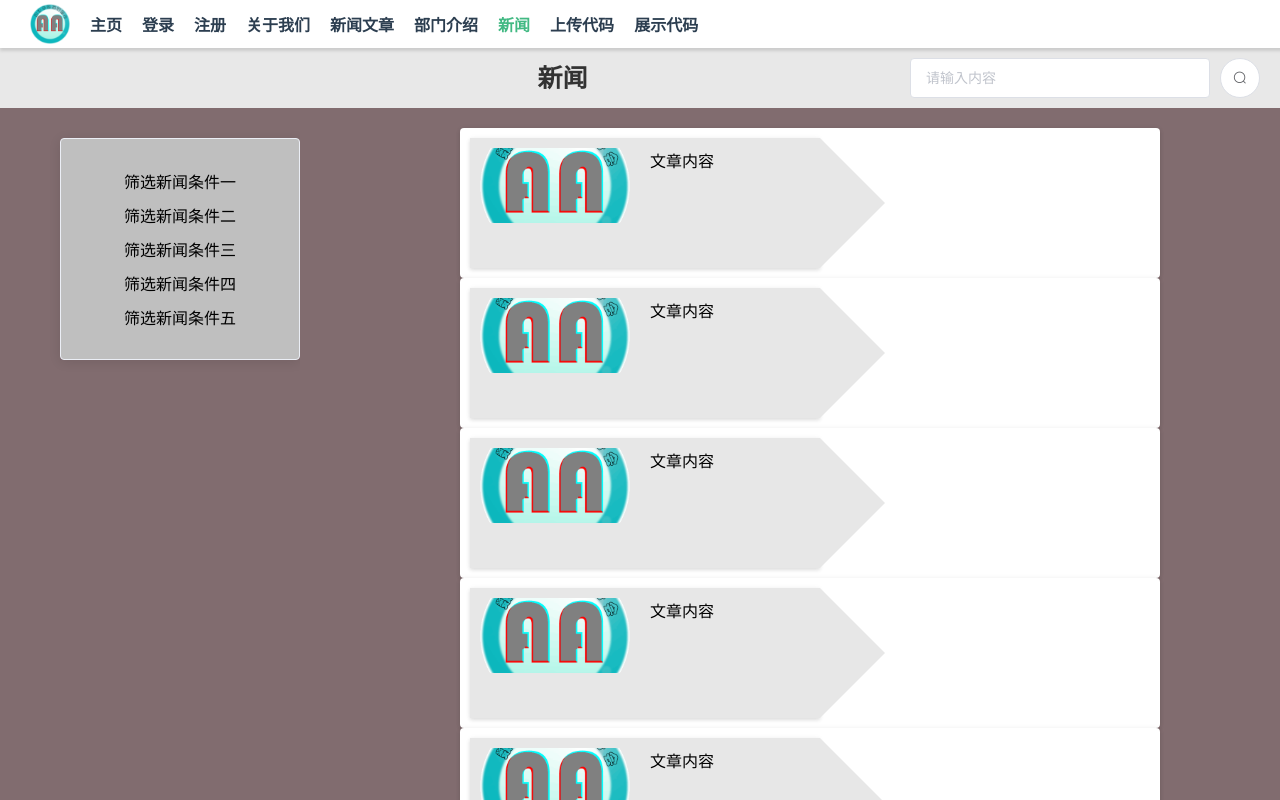
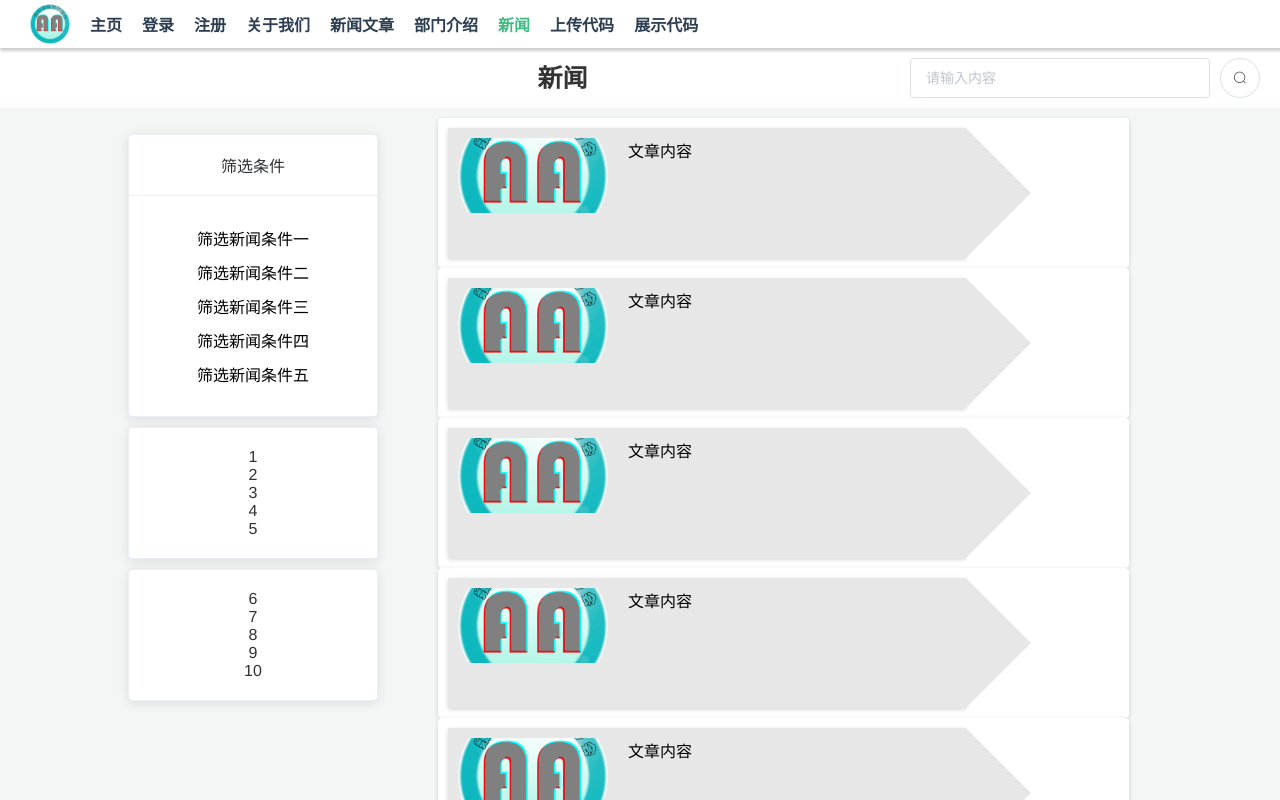
Before and after one commit to whpu-aa/website, a Vue app in the folder FrontEnd/: page /News in a window 1280 px wide. Shown: the top 800 px of the page. Built offline with nearby package versions, Linux system fonts and the light colour scheme.

Commit message:
beautify News.vue again

```diff
--- a/FrontEnd/src/components/MoreArticleItem.vue
+++ b/FrontEnd/src/components/MoreArticleItem.vue
@@ -30,7 +30,7 @@ export default {
 <style scoped>
 .MoreArticleItem {
   display: flex;
-  min-width: 700px;
+  width: 90%;
   transition: all 0.3s ease-in-out;
 }
 .MoreArticleItem:hover {
@@ -48,7 +48,7 @@ a:hover {
   color: #00a8e4;
 }
 a {
-  width: 50%;
+  width: 75%;
   background-color: #e7e7e7;
   text-decoration: none;
   color: black;
--- a/FrontEnd/src/views/News.vue
+++ b/FrontEnd/src/views/News.vue
@@ -9,27 +9,32 @@
       ></el-input>
       <el-button icon="el-icon-search" class="searchButton" circle></el-button>
     </el-header>
-    <el-container>
-      <el-aside class="aside">
-        <el-card>
+    <div class="container">
+      <div class="aside">
+        <el-card class="box-card">
+          <div slot="header">筛选条件</div>
           <a href="#" @click="handleCheckOut(1)">筛选新闻条件一</a>
           <a href="#" @click="handleCheckOut(2)">筛选新闻条件二</a>
           <a href="#" @click="handleCheckOut(3)">筛选新闻条件三</a>
           <a href="#" @click="handleCheckOut(4)">筛选新闻条件四</a>
           <a href="#" @click="handleCheckOut(5)">筛选新闻条件五</a>
         </el-card>
-      </el-aside>
-      <el-main class="main">
-        <transition-group appear name="el-fade-in">
+        <el-card class="box-card">
+          <div v-for="item in 5" :key="item">{{ item }}</div>
+        </el-card>
+        <el-card class="box-card">
+          <div v-for="item in 5" :key="item">{{ item + 5 }}</div>
+        </el-card>
+      </div>
+      <div class="main">
         <more-article-item
           class="more-article"
           v-for="info in infos"
           :key="info.id"
           :info="info"
         ></more-article-item>
-        </transition-group>
-      </el-main>
-    </el-container>
+      </div>
+    </div>
   </div>
 </template>
 
@@ -91,13 +96,17 @@ export default {
 };
 </script>
 <style scoped>
-.el-container {
-  background-color: #816c6f;
+.container {
+  background-color: #f4f5f5;
+  display: flex;
 }
-.el-card {
-  margin-left: 60px;
-  margin-top: 30px;
-  background-color: #bfbfbf;
+.box-card {
+  margin-bottom: 10px;
+}
+.aside {
+  margin-left: 10%;
+  margin-top: 2%;
+  width: 250px;
 }
 .title {
   text-align: center;
@@ -118,23 +127,20 @@ export default {
 .top {
   display: flex;
   justify-content: flex-end;
-  background-color: #e8e8e8;
+  background-color: #ffffff;
   color: #333;
   text-align: center;
   line-height: 60px;
 }
 .main {
-  min-width: 500px;
-  display: flex;
-}
-.aside {
-  color: #333;
+  width: 60%;
+  margin: 10px 20px;
 }
 .more-article {
   border-radius: 4px;
   box-shadow: 0 2px 4px rgba(0, 0, 0, 0.12), 0 0 6px rgba(0, 0, 0, 0.04);
   background-color: white;
-  margin-left: 20%;
+  margin-left: 40px;
 }
 a:hover {
   color: #c55a11;
```
Lines whose indentation alone changed are shown as unchanged.
